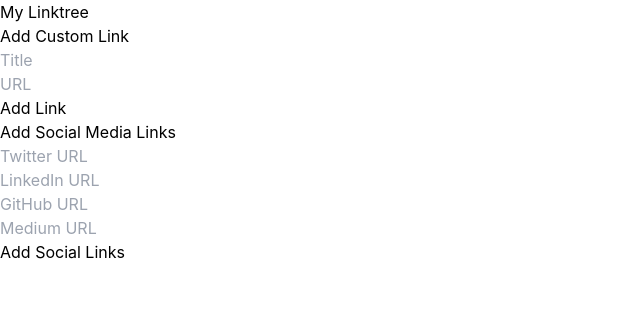
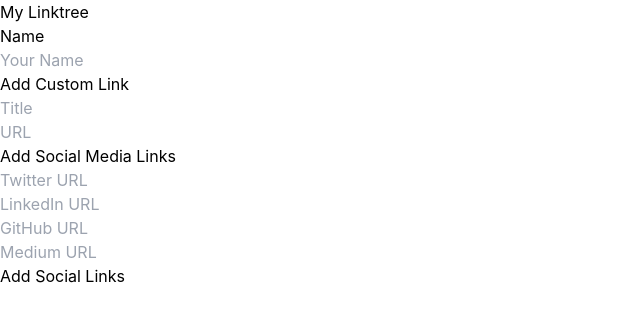
Before and after one commit to swastika0015/linknest, a React (Vite) app in the folder frontend/: page / in a window 1280 px wide. Shown: the top 322 px of the page, without its empty margins (0-640 px from the left). Built offline with nearby package versions, Linux system fonts and the light colour scheme.

Commit message:
getting data through DBOS

```diff
--- a/frontend/src/App.tsx
+++ b/frontend/src/App.tsx
@@ -7,7 +7,7 @@
     <Router>
       <Routes>
         <Route path="/" element={<Home />} />
-        <Route path="/links" element={<LinkPage />} />
+        <Route path="/:user" element={<LinkPage />} />
       </Routes>
     </Router>
   );
--- a/frontend/src/components/LinkForm.tsx
+++ b/frontend/src/components/LinkForm.tsx
@@ -1,53 +1,37 @@
 import React, { useState } from 'react';
 import axios from 'axios';
-interface LinkFormProps {
-  addLink: (link: { title: string; url: string }) => void;
-  addSocialLink: (socialLinks: SocialLinks) => void;
-}
+import { useNavigate } from 'react-router-dom';
 
-interface SocialLinks {
-  twitter: string;
-  linkedin: string;
-  github: string;
-  medium: string;
-}
-
-const LinkForm: React.FC<LinkFormProps> = ({ addLink, addSocialLink }) => {
-  const [title, setTitle] = useState('');
-  const [url, setUrl] = useState('');
+const LinkForm: React.FC = () => {
+  const [name, setName] = useState('');
+  const [customTitle, setTitle] = useState('');
+  const [customUrl, setUrl] = useState('');
   const [twitter, setTwitter] = useState('');
   const [linkedin, setLinkedin] = useState('');
   const [github, setGithub] = useState('');
   const [medium, setMedium] = useState('');
 
-  const handleLinkSubmit = (e: React.FormEvent) => {
-    e.preventDefault();
-    addLink({ title, url });
-    setTitle('');
-    setUrl('');
-  };
+  const navigate = useNavigate();
+
 
   const handleSocialSubmit =  async(e: React.FormEvent) => {
     e.preventDefault();
-    addSocialLink({ twitter, linkedin, github, medium });
     try {
     const body = {
       body:{
-        name: title,
-        custom_link: url,
+        name: name,
+        custom_title: customTitle,
+        custom_link: customUrl,
         twitter_link: twitter,
         linkedln_link: linkedin,
         github_link: github,
         medium_link: medium,
       }};
 
-    const response = await axios.post('https://swastika-dbos.cloud.dbos.dev/', body);
-    console.log(response.data);
+     const response= await axios.post('https://swastika-dbos.cloud.dbos.dev/dbos/save', body);
+     console.log(response.data)
+     navigate(`${name}`);
 
-    setTwitter('');
-    setLinkedin('');
-    setGithub('');
-    setMedium('');
     } catch (error) {
     console.error(error);
   }
@@ -55,13 +39,24 @@
 
   return (
     <div className="mb-6 w-full max-w-sm">
-      <form onSubmit={handleLinkSubmit} className="mb-6">
+      <form onSubmit={handleSocialSubmit}>
+      <h2 className="text-xl font-bold mb-4">Name</h2>
+        <div className="mb-4">
+          <input
+            type="text"
+            placeholder="Your Name"
+            value={name}
+            onChange={(e) => setName(e.target.value)}
+            className="w-full px-4 py-2 border rounded-lg"
+            required
+          />
+        </div>
         <h2 className="text-xl font-bold mb-4">Add Custom Link</h2>
         <div className="mb-4">
           <input
             type="text"
             placeholder="Title"
-            value={title}
+            value={customTitle}
             onChange={(e) => setTitle(e.target.value)}
             className="w-full px-4 py-2 border rounded-lg"
             required
@@ -71,21 +66,12 @@
           <input
             type="url"
             placeholder="URL"
-            value={url}
+            value={customUrl}
             onChange={(e) => setUrl(e.target.value)}
             className="w-full px-4 py-2 border rounded-lg"
             required
           />
-        </div>
-        <button
-          type="submit"
-          className="w-full bg-blue-500 text-white py-2 rounded-lg hover:bg-blue-600"
-        >
-          Add Link
-        </button>
-      </form>
-
-      <form onSubmit={handleSocialSubmit}>
+          </div>
         <h2 className="text-xl font-bold mb-4">Add Social Media Links</h2>
         <div className="mb-4">
           <input
--- a/frontend/src/pages/Home.tsx
+++ b/frontend/src/pages/Home.tsx
@@ -1,45 +1,14 @@
 // @ts-ignor
 
-import React, { useState } from 'react';
-import { useNavigate } from 'react-router-dom';
+import React from 'react';
 import LinkForm from "../components/LinkForm";
 
-interface Link {
-  title: string;
-  url: string;
-}
-
-interface SocialLinks {
-  twitter: string;
-  linkedin: string;
-  github: string;
-  medium: string;
-}
 
 const Home: React.FC = () => {
-  const [links, setLinks] = useState<Link[]>(() => {
-    const savedLinks = localStorage.getItem('links');
-    return savedLinks ? JSON.parse(savedLinks) : [];
-  });
-
-  const navigate = useNavigate();
-
-  const addLink = (link: Link) => {
-    const newLinks = [...links, link];
-    setLinks(newLinks);
-    localStorage.setItem('links', JSON.stringify(newLinks));
-    navigate('/links');
-  };
-
-  const addSocialLink = (newSocialLinks: SocialLinks) => {
-    localStorage.setItem('socialLinks', JSON.stringify(newSocialLinks));
-    navigate('/links');
-  };
-
   return (
     <div className="min-h-screen flex flex-col items-center justify-center bg-gray-100 p-4">
       <h1 className="text-3xl font-bold mb-6">My Linktree</h1>
-      <LinkForm addLink={addLink} addSocialLink={addSocialLink} />
+      <LinkForm />
     </div>
   );
 };
--- a/frontend/src/pages/LinkPage.tsx
+++ b/frontend/src/pages/LinkPage.tsx
@@ -1,9 +1,14 @@
-import React from 'react';
-import { Link } from 'react-router-dom';
+import React, {useEffect, useState} from 'react';
+import { Link, useParams  } from 'react-router-dom';
+import axios from 'axios';
 
 interface Link {
   title: string;
   url: string;
+  twitter: string;
+  linkedin: string;
+  github: string;
+  medium: string;
 }
 
 interface SocialLinks {
@@ -13,15 +18,44 @@
   medium: string;
 }
 
-const links: Link[] = JSON.parse(localStorage.getItem('links') || '[]');
-const socialLinks: SocialLinks = JSON.parse(localStorage.getItem('socialLinks') || '{}');
 
 const LinkPage: React.FC = () => {
+  const [links, setLinks] = useState<Link[]>([]);
+  const { user } = useParams<{ user: string }>();
+  const [socialLinks, setSocialLinks] = useState<SocialLinks>({
+    twitter: '',
+    linkedin: '',
+    github: '',
+    medium: ''
+  });
+  useEffect(() => {
+    const fetchLinks = async () => {
+      try {
+        const response = await axios.get(`https://swastika-dbos.cloud.dbos.dev/dbos/${user}`);
+        console.log(response.data)
+        const data = response.data;
+
+        setLinks(data.links);
+        setSocialLinks({
+          twitter: data.twitter_link,
+          linkedin: data.linkedln_link,
+          github: data.github_link,
+          medium: data.medium_link
+
+        });
+      } catch (error) {
+        console.error('Error fetching data:', error);
+      }
+    };
+
+    fetchLinks();
+  }, [user]);
+
   return (
     <div className="min-h-screen flex flex-col items-center justify-center bg-gray-100 p-4">
       <h1 className="text-3xl font-bold mb-6">Your Linknest</h1>
       <div className="w-full max-w-sm">
-        {links.map((link, index) => (
+        {links?.map((link, index) => (
           <a
             key={index}
             href={link.url}
```
Also changed, not shown: 2 other files (tests, documents, lock files or other folders).
